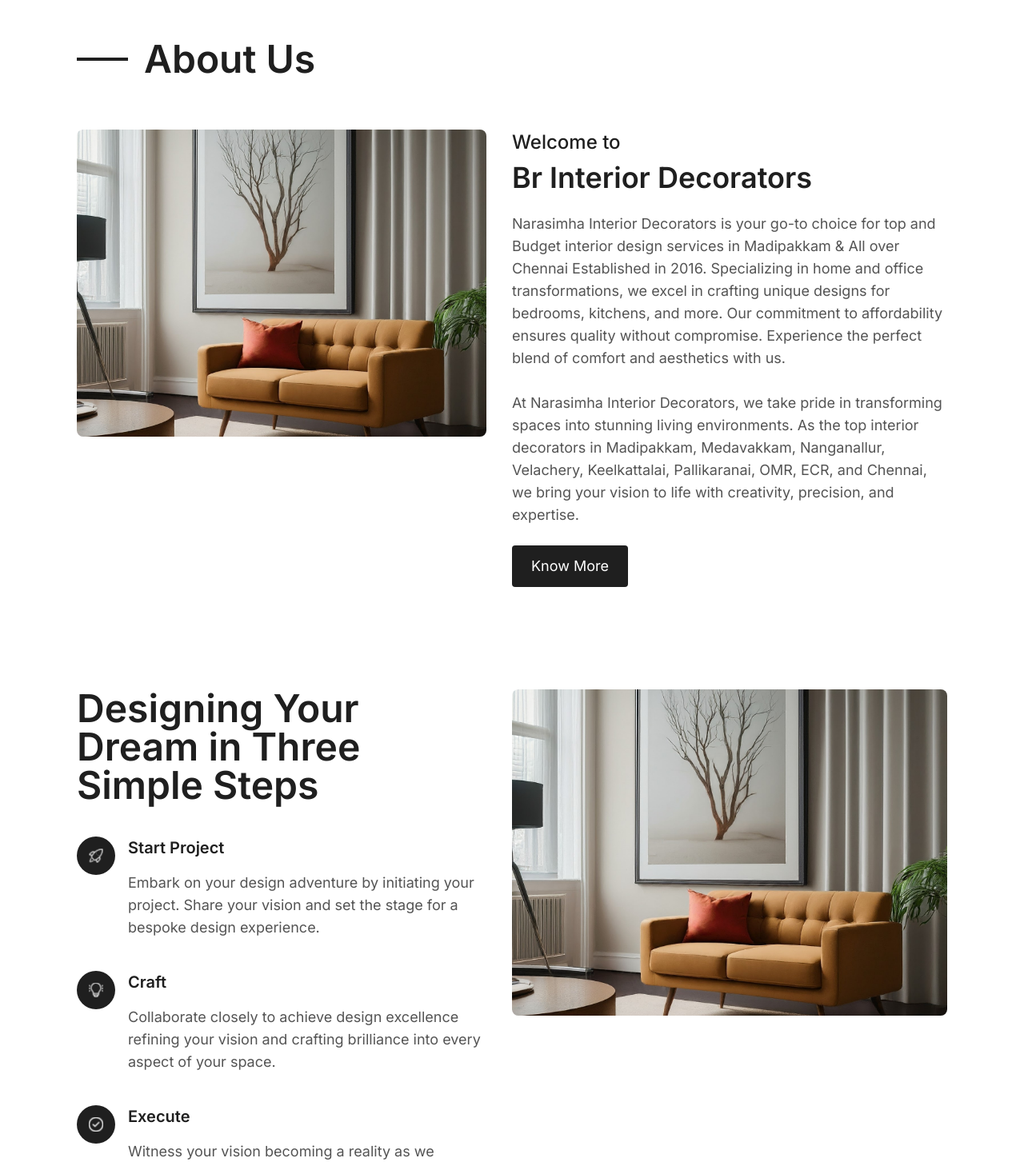
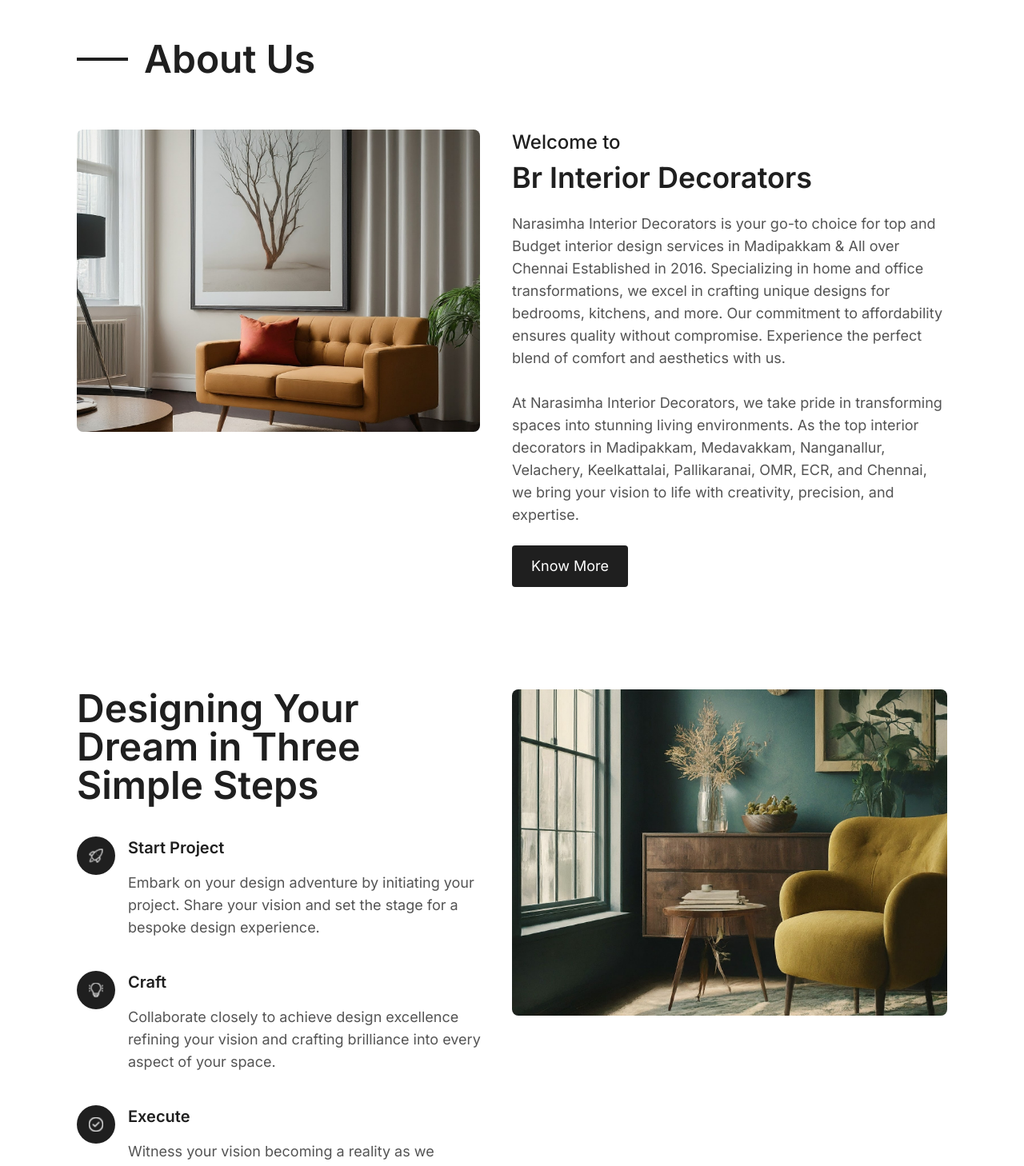
Before and after one commit to Sirajudeen-kb/interior, a Next.js app: page / in a window 1280 px wide. Shown: the part 764-2222 px from the top of the page at 80% size. Built offline with nearby package versions, Linux system fonts and the light colour scheme.

Commit message:
updated image in about.

```diff
--- a/app/Components/About.tsx
+++ b/app/Components/About.tsx
@@ -1,6 +1,8 @@
 import React from "react";
 import Image from "next/image";
 import interior from "../../public/images/interior-2.jpg";
+import section from "../../public/images/section.jpg";
+
 
 
 const About = () => {
@@ -16,7 +18,7 @@ const About = () => {
         <div className="flex flex-col lg:flex-row items-center lg:items-start">
           {/* Left container for the image */}
 
-          <div className="w-full lg:w-1/2 mb-8 lg:mb-0 lg:pr-8 ">
+          <div className="w-full lg:w-1/2 mb-8 lg:mb-0 lg:pr-10 ">
             <div className="relative w-full pb-[75%]">
               {" "}
               {/* 4:3 aspect ratio */}
@@ -62,7 +64,7 @@ const About = () => {
         </div>
       </div>
       {/* Steps Section */}
-      <div className="container mx-auto py-6 md:py-12 lg:py-16">
+      <div className="container mx-auto py-4 md:py-12 lg:py-16">
         <div className="flex flex-col lg:flex-row items-stretch">
           <div className="w-full lg:w-1/2 mb-8 lg:mb-0 lg:pr-8 flex flex-col justify-between">
             <div className="space-y-10">
@@ -131,7 +133,7 @@ const About = () => {
           <div className="w-full lg:w-1/2 flex flex-col justify-start">
             <div className="relative w-full pb-[75%]">
               <Image
-                src={interior}
+                src={section}
                 alt="About Us"
                 layout="fill"
                 className="rounded-lg object-cover"
```
